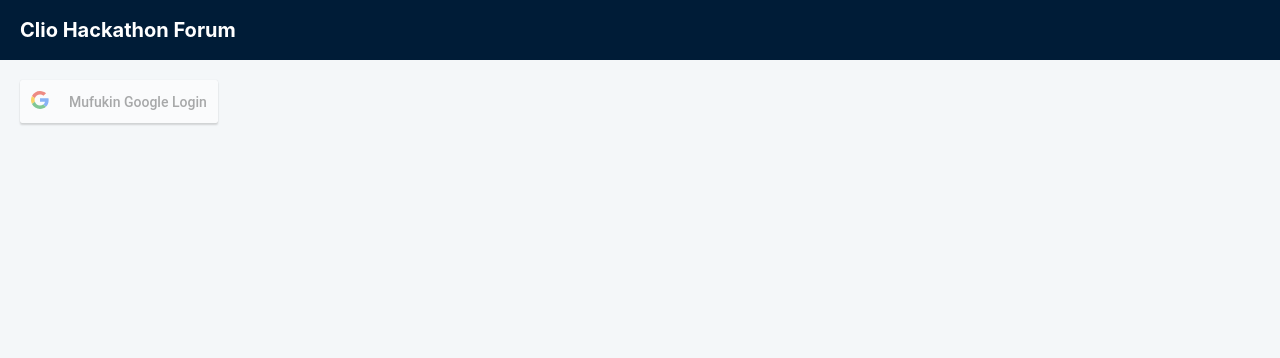
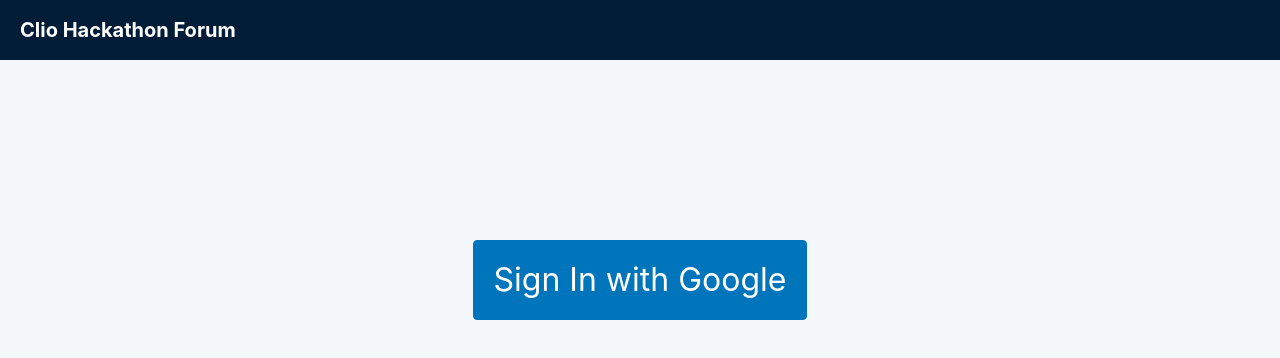
Before and after one commit to cshape/hackathon-voting, a React (Create React App) app: page / in a window 1280 px wide. Shown: the top 358 px of the page. Built offline with nearby package versions, Linux system fonts and the light colour scheme; no server answers.

Commit message:
nicer google signon

```diff
--- a/src/App.js
+++ b/src/App.js
@@ -9,6 +9,7 @@
 import IdeasForm from './Components/Ideas/ideasForm';
 import IdeasShow from './Components/Ideas/ideasShow';
 import IdeasEdit from './Components/Ideas/ideasEdit';
+import ScrollToTop from './Components/UI/ScrollToTop';
 
 
 import './App.scss';
@@ -190,6 +191,7 @@
 
     return (
       <BrowserRouter basename="/hackathon-voting">
+        <ScrollToTop>
           <div className="App">
               <header className="app-header">
                 <h1><Link to="/ideas">Clio Hackathon Forum</Link></h1>
@@ -210,12 +212,18 @@
                         this.state.isAuthenticated === true ? (
                           <Redirect to="/ideas"/>
                           ) : (
+                          <div className="googsloginpage">
                             <GoogleLogin
                             clientId={Config.GOOGLE_CLIENT_ID}
+                            render={renderProps => (
+                                <button className="googlebutton"
+                                        onClick={renderProps.onClick}>Sign In with Google</button>
+                              )}
                             buttonText="Mufukin Google Login"
                             onSuccess={this.googleResponse}
                             onFailure={this.googleResponse}
-                    />)
+                          />
+                        </div>)
                       )}/>
 
 
@@ -263,6 +271,7 @@
 
               </div>
             </div>
+          </ScrollToTop>
         </BrowserRouter>
     );
   }
--- a/src/App.scss
+++ b/src/App.scss
@@ -127,6 +127,12 @@
   margin-bottom: 20px;
 }
 
+.googsloginpage {
+  display: flex;
+  justify-content: center;
+  align-items: center;
+  height: 50vh;
+}
 
 // OLd styles
 .component-draggable {
--- /dev/null
+++ b/src/Components/UI/ScrollToTop.js
@@ -0,0 +1,16 @@
+import { Component } from 'react';
+import { withRouter } from 'react-router';
+
+class ScrollToTop extends Component {
+  componentDidUpdate(prevProps) {
+    if (this.props.location !== prevProps.location) {
+      window.scrollTo(0, 0)
+    }
+  }
+
+  render() {
+    return this.props.children
+  }
+}
+
+export default withRouter(ScrollToTop)
--- a/src/styles/button.scss
+++ b/src/styles/button.scss
@@ -21,3 +21,21 @@
   line-height: $input-height-small - 2px;
   font-size: 13px;
 }
+
+.googlebutton {
+  border: 1px solid color(blue-clio);
+  border-radius: 4px;
+  padding: 0 spacing(l);
+  height: 80px;
+  line-height: $input-height - 2;
+  font-family: $font-family;
+  font-weight: type-weight(regular);
+  color: color(white);
+  background: color(blue-clio);
+  align-items: center;
+  font-size: 32px;
+  cursor: pointer;
+  &:focus {
+    @include focus;
+  }
+}
```
Lines whose indentation alone changed are shown as unchanged.
